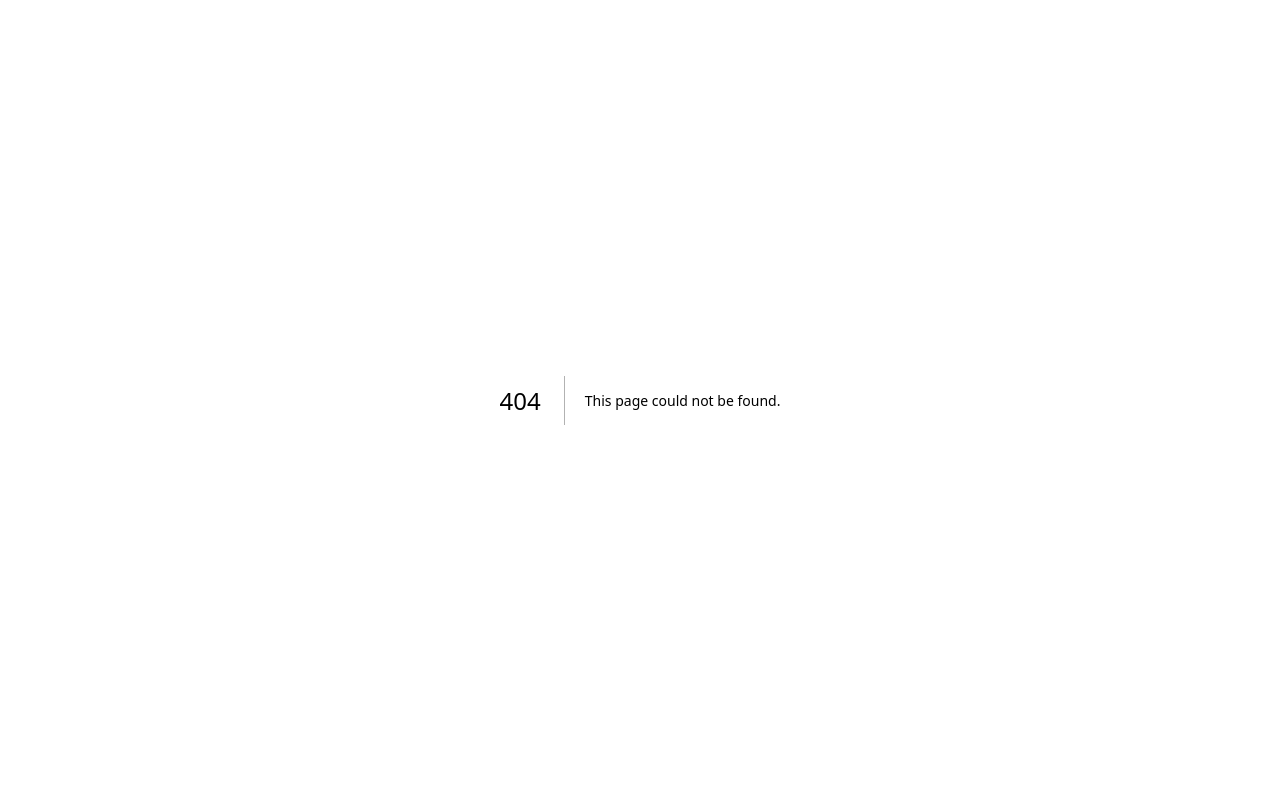
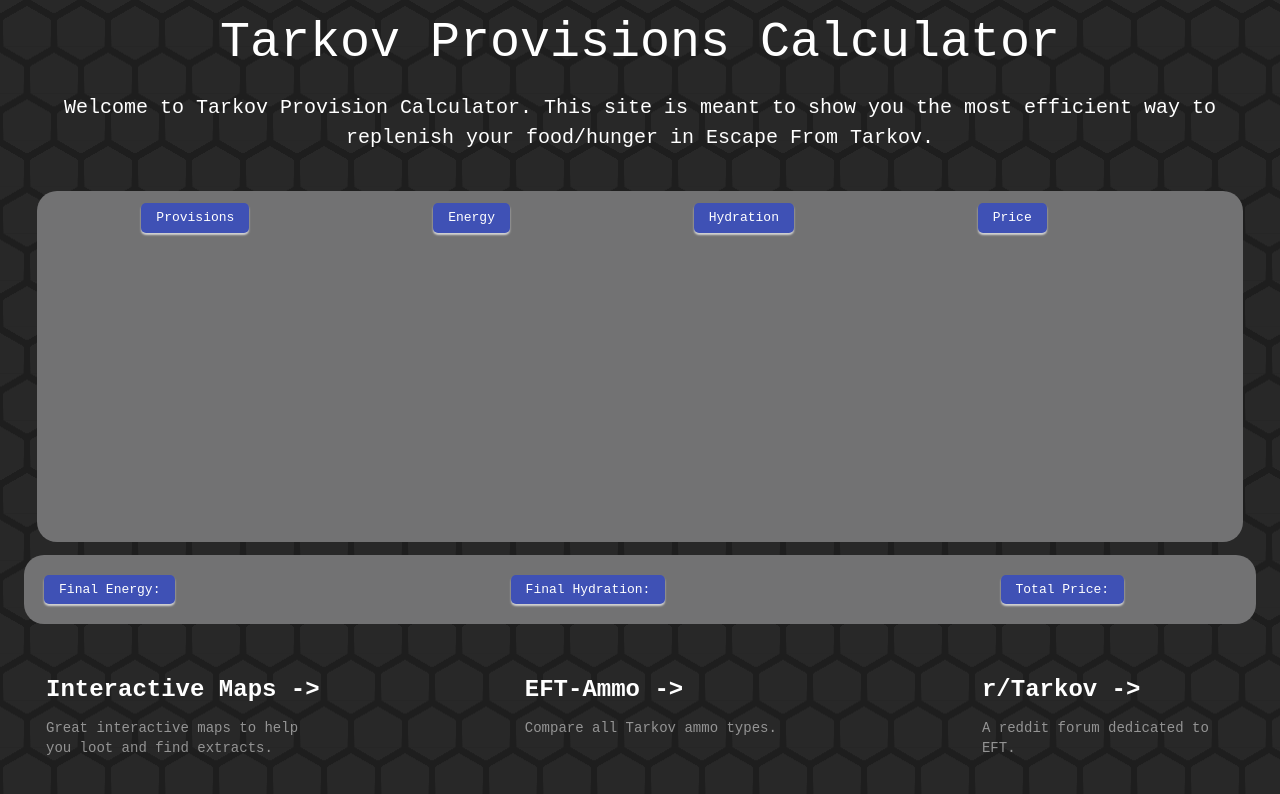
Before and after one commit to FatherPatrick/tarkProvisionCalc, a Next.js app in the folder tark-provision-calc/: page /results in a window 1280 px wide. Before the commit this address had no page. Shown: the top 794 px of the page. Built offline with nearby package versions, Linux system fonts and the light colour scheme.

Commit message:
Creating new page for results and styling

```diff
--- a/tark-provision-calc/app/components/styledButton.tsx
+++ b/tark-provision-calc/app/components/styledButton.tsx
@@ -2,9 +2,10 @@
 
 interface ButtonProps {
     text: string,
+    onClick: (event: { preventDefault: () => void; }) => Promise<void>
 }
 
-export const StyledButton: React.FC<ButtonProps> = ({text}) => {
+export const StyledButton: React.FC<ButtonProps> = ({text, onClick}) => {
     return (
         <div className="w-full h-40 flex items-center justify-center cursor-pointer">
   <div
@@ -25,9 +26,9 @@
       >
         <path
           d="M14 5l7 7m0 0l-7 7m7-7H3"
-          stroke-width="2"
-          stroke-linejoin="round"
-          stroke-linecap="round"
+          strokeWidth="2"
+          strokeLinejoin="round"
+          strokeLinecap="round"
         ></path>
       </svg>
     </span>
@@ -43,13 +44,13 @@
       >
         <path
           d="M14 5l7 7m0 0l-7 7m7-7H3"
-          stroke-width="2"
-          stroke-linejoin="round"
-          stroke-linecap="round"
+          strokeWidth="2"
+          strokeLinejoin="round"
+          strokeLinecap="round"
         ></path>
       </svg>
     </span>
-    <span className="relative w-full text-left transition-colors duration-200 ease-in-out group-hover:text-white dark:group-hover:text-gray-200">
+    <span className="relative w-full text-left transition-colors duration-200 ease-in-out group-hover:text-white dark:group-hover:text-gray-200" onClick={onClick}>
         {text}
     </span>
   </div>
--- a/tark-provision-calc/app/page.tsx
+++ b/tark-provision-calc/app/page.tsx
@@ -1,58 +1,70 @@
 "use client";
-import React, { useState } from 'react';
-import background from "../public/homeBackground.webp"
-import "./styles.css"
-import { Responses } from './types/provisionAPI';
-import { homeStrings } from './types/strings';
-import { Link } from './components/link';
-import { StyledButton } from './components/styledButton';
-import { StyledLabel } from './components/styledLabel';
-import { StyledInput } from './components/styledInput';
+import React, { useState } from "react";
+import "./styles.css";
+import { Responses } from "./types/provisionAPI";
+import { homeStrings } from "./types/strings";
+import { Link } from "./components/link";
+import { StyledButton } from "./components/styledButton";
+import { StyledLabel } from "./components/styledLabel";
+import { StyledInput } from "./components/styledInput";
+import { useRouter } from "next/navigation";
 
 export default function Home() {
+	let responseData: Responses = {};
+	const router = useRouter();
 
 	const [formData, setFormData] = useState({
 		hunger: 0,
 		thirst: 0,
 		goalHunger: 90,
-    goalThirst: 90
+		goalThirst: 90,
 	});
 
-  let responseData: Responses = {}
-
-  const handleSubmit = async (event: { preventDefault: () => void; }) => {
+	const handleSubmit = async (event: { preventDefault: () => void }) => {
 		event.preventDefault();
 
 		// Perform any validation here before submitting  HAHAHAHA
-    const currentValues = '?current_energy=' + formData.hunger + '&current_hydration=' + formData.thirst
-    const goalValues = '&goal_energy=' + formData.goalHunger + '&goal_hydration=' + formData.goalThirst
-    const request = 'http://54.69.21.244:8000/provisions_calculator_api/' + currentValues + goalValues
+		const currentValues =
+			"?current_energy=" +
+			formData.hunger +
+			"&current_hydration=" +
+			formData.thirst;
+		const goalValues =
+			"&goal_energy=" +
+			formData.goalHunger +
+			"&goal_hydration=" +
+			formData.goalThirst;
+		const request =
+			"http://54.69.21.244:8000/provisions_calculator_api/" +
+			currentValues +
+			goalValues;
 
 		// Sending form values off to be calculated
 		try {
-      console.log("sending request", request)
+			console.log("sending request", request);
 			const response = await fetch(request, {
-        method: 'GET',
+				method: "GET",
 				headers: {
-          'Content-Type': 'application/json',
+					"Content-Type": "application/json",
 				},
 			});
-      console.log("recieved", response)
+			console.log("recieved", response);
 			// Handle the response accordingly
 			if (response.ok) {
 				// Form submission successful
-        responseData= await response.json();
-        console.log('Form submitted successfully');
+				responseData = await response.json();
+				console.log("Form submitted successfully");
 			} else {
 				// Form submission failed
-        console.error('Form submission failed');
+				console.error("Form submission failed");
 			}
 		} catch (error) {
-      console.error('Error submitting form:', error);
+			router.push("/results");
+			console.error("Error submitting form:", error);
 		}
 	};
 
-  const handleInputChange = (event: { target: { name: any; value: any; }; }) => {
+	const handleInputChange = (event: { target: { name: any; value: any } }) => {
 		const { name, value } = event.target;
 		setFormData({
 			...formData,
@@ -62,94 +74,102 @@
 
 	return (
 		<main className='container'>
-
-      <div style={{textAlign:"center", color:"white", fontFamily: "monospace"}}>
-          <p style={{ fontSize:"50px" }}>{homeStrings.title}</p>
-          <p style={{ fontSize:"20px", paddingTop:"1%", paddingBottom:"3%"}}>{homeStrings.header}</p>
+			<div
+				style={{ textAlign: "center", color: "white", fontFamily: "monospace" }}
+			>
+				<p style={{ fontSize: "50px" }}>{homeStrings.title}</p>
+				<p style={{ fontSize: "20px", paddingTop: "1%", paddingBottom: "3%" }}>
+					{homeStrings.header}
+				</p>
 			</div>
 
-      <div className='divContainer' style={{background:"#727273", flexDirection: "row", width:"95%"}}>
-        {/*Column for form*/}
-        <div style={{ display: 'flex', flexDirection: 'column', alignItems: 'flex-start', paddingRight:'5%', paddingTop:'1%'}}>
-          <form style={{display:"flex", flexDirection:"row", gap:"5%", marginLeft:"10%", padding:"3%"}} onSubmit={handleSubmit}>
-            <div style={{display:"flex", flexDirection: "column", flex: 1, textWrap: "nowrap"}}>
-              <StyledLabel text={homeStrings.form.hunger}/>
+			<div
+				className='divContainer'
+				style={{
+					background: "#727273",
+					flexDirection: "row",
+					width: "95%",
+					justifyContent: "center",
+				}}
+			>
+				<form
+					style={{
+						display: "flex",
+						gap: "5%",
+						alignSelf: "center",
+					}}
+				>
+					<div
+						style={{
+							display: "flex",
+							flexDirection: "column",
+							flex: 1,
+							textWrap: "nowrap",
+						}}
+					>
+						<StyledLabel text={homeStrings.form.hunger} />
 						<br />
-              <StyledLabel text={homeStrings.form.thirst}/>
+						<StyledLabel text={homeStrings.form.thirst} />
 						<br />
-              <StyledLabel text={homeStrings.form.goalHunger}/>
+						<StyledLabel text={homeStrings.form.goalHunger} />
 						<br />
-              <StyledLabel text={homeStrings.form.goalThirst}/>
+						<StyledLabel text={homeStrings.form.goalThirst} />
 						<br />
-              <StyledButton text={homeStrings.form.calc}/>
+						<StyledButton text={homeStrings.form.calc} onClick={handleSubmit} />
 					</div>
 
-            <div style={{display:"flex", flexDirection: "column", flex: 1}}>
-              <StyledInput type="text" name="hunger" defaultValue={formData.hunger as unknown as string} handleChange={handleInputChange}/>
+					<div style={{ display: "flex", flexDirection: "column", flex: 1 }}>
+						<StyledInput
+							type='text'
+							name='hunger'
+							defaultValue={formData.hunger as unknown as string}
+							handleChange={handleInputChange}
+						/>
 						<br />
-              <StyledInput type="text" name="thirst" defaultValue={formData.thirst as unknown as string} handleChange={handleInputChange}/>
+						<StyledInput
+							type='text'
+							name='thirst'
+							defaultValue={formData.thirst as unknown as string}
+							handleChange={handleInputChange}
+						/>
 						<br />
-              <StyledInput type="text" name="goalHunger" defaultValue={formData.goalHunger as unknown as string} handleChange={handleInputChange}/>
+						<StyledInput
+							type='text'
+							name='goalHunger'
+							defaultValue={formData.goalHunger as unknown as string}
+							handleChange={handleInputChange}
+						/>
 						<br />
-              <StyledInput type="text" name="goalThirst" defaultValue={formData.goalThirst as unknown as string} handleChange={handleInputChange}/>
+						<StyledInput
+							type='text'
+							name='goalThirst'
+							defaultValue={formData.goalThirst as unknown as string}
+							handleChange={handleInputChange}
+						/>
 						<br />
 					</div>
 				</form>
 			</div>
 
-        {/*Column for response*/}
-        {responseData.min_price !== undefined &&
-        <div style={{ flexDirection: 'row', alignItems: 'flex-start', paddingTop:'1%'}}>
-          <form style={{gap:"5%", marginLeft:"10%", padding:"3%"}} onSubmit={handleSubmit}>
-          <div style={{display:"flex", flex: 1, textWrap: "nowrap", gap:"10%"}}>
-          <StyledLabel text='Provisions'/>
-            <br/>
-            {responseData && responseData.provisions && responseData.provisions.length > 0 && responseData.provisions.map((provision, index) => (
-            <div key={index}>
-              <p className='responseOutput'>{`Name: ${provision.name}`}</p>
-            </div>
-          ))}
-          <StyledLabel text='Energy'/>
-            <br/>
-            {responseData && responseData.provisions && responseData.provisions.length > 0 && responseData.provisions.map((provision, index) => (
-            <div key={index}>
-              <p className='responseOutput'>{`Name: ${provision.energy}`}</p>
-            </div>
-          ))}
-          <StyledLabel text='Hydration'/>
-            <br/>
-            {responseData && responseData.provisions && responseData.provisions.length > 0 && responseData.provisions.map((provision, index) => (
-            <div key={index}>
-              <p className='responseOutput'>{`Name: ${provision.hydration}`}</p>
-            </div>
-          ))}
-          <StyledLabel text='Price'/>
-            <br/>
-            {responseData && responseData.provisions && responseData.provisions.length > 0 && responseData.provisions.map((provision, index) => (
-            <div key={index}>
-              <p className='responseOutput'>{`Name: ${provision.price}`}</p>
-            </div>
-          ))}
-          </div>
-          </form>
-        </div>
-        }
-      </div>
-
-      {responseData.min_price !== undefined &&
-      <div className='divContainer' style={{background:"#727273", flexDirection: "column", fontFamily:"monospace",  marginTop:"1%", padding:"1%"}}>
-        <StyledLabel text={homeStrings.totals.energy}/><p className='responseOutput'>{responseData.final_energy}</p>
-        <br/>
-        <StyledLabel text={homeStrings.totals.thirst}/><p className='responseOutput'>{responseData.final_hydration}</p>
-        <br/>
-        <StyledLabel text={homeStrings.totals.cost}/><p className='responseOutput'>{responseData.min_price}</p>
-      </div>
-    }
-
-      <div className="mb-32 flex flex-col lg:w-full lg:mb-0 lg:flex-row lg:justify-between p-5" style={{color:"white"}}>
-        <Link header={homeStrings.links.maps} description={homeStrings.links.description.maps} link="https://tarkov.dev/maps/"/>
-        <Link header={homeStrings.links.ammo} description={homeStrings.links.description.ammo} link="https://www.eft-ammo.com/"/>
-        <Link header={homeStrings.links.reddit} description={homeStrings.links.description.reddit} link="https://www.reddit.com/r/Tarkov/"/>
+			<div
+				className='mb-32 flex flex-col lg:w-full lg:mb-0 lg:flex-row lg:justify-between p-5'
+				style={{ color: "white" }}
+			>
+				<Link
+					header={homeStrings.links.maps}
+					description={homeStrings.links.description.maps}
+					link='https://tarkov.dev/maps/'
+				/>
+				<Link
+					header={homeStrings.links.ammo}
+					description={homeStrings.links.description.ammo}
+					link='https://www.eft-ammo.com/'
+				/>
+				<Link
+					header={homeStrings.links.reddit}
+					description={homeStrings.links.description.reddit}
+					link='https://www.reddit.com/r/Tarkov/'
+				/>
 			</div>
 		</main>
 	);
--- /dev/null
+++ b/tark-provision-calc/app/results/page.tsx
@@ -0,0 +1,135 @@
+"use client";
+import React from "react";
+import "../styles.css";
+import { Responses } from "../types/provisionAPI";
+import { homeStrings } from "../types/strings";
+import { Link } from "../components/link";
+import { StyledLabel } from "../components/styledLabel";
+import { useRouter } from "next/navigation";
+
+export default function Home() {
+	const router = useRouter();
+	let responseData: Responses = {};
+
+	const handleBack = async (event: { preventDefault: () => void }) => {
+		event.preventDefault();
+
+		try {
+			console.log("navigating to home");
+			router.push("/");
+		} catch (error) {
+			console.error("Error backing, try again", error);
+		}
+	};
+
+	return (
+		<main className='container'>
+			<div
+				style={{ textAlign: "center", color: "white", fontFamily: "monospace" }}
+			>
+				<p style={{ fontSize: "50px" }} onClick={handleBack}>
+					{homeStrings.title}
+				</p>
+				<p style={{ fontSize: "20px", paddingTop: "1%", paddingBottom: "3%" }}>
+					{homeStrings.header}
+				</p>
+			</div>
+
+			<div
+				className='divContainer'
+				style={{
+					background: "#727273",
+					flexDirection: "row",
+					alignItems: "flex-start",
+					width: "95%",
+					justifyContent: "space-evenly",
+					padding: "1%",
+				}}
+			>
+				{/*Column for response*/}
+				<StyledLabel text='Provisions' />
+				<br />
+				{responseData &&
+					responseData.provisions &&
+					responseData.provisions.length > 0 &&
+					responseData.provisions.map((provision, index) => (
+						<div key={index}>
+							<p className='responseOutput'>{`Name: ${provision.name}`}</p>
+						</div>
+					))}
+				<StyledLabel text='Energy' />
+				<br />
+				{responseData &&
+					responseData.provisions &&
+					responseData.provisions.length > 0 &&
+					responseData.provisions.map((provision, index) => (
+						<div key={index}>
+							<p className='responseOutput'>{`Name: ${provision.energy}`}</p>
+						</div>
+					))}
+				<StyledLabel text='Hydration' />
+				<br />
+				{responseData &&
+					responseData.provisions &&
+					responseData.provisions.length > 0 &&
+					responseData.provisions.map((provision, index) => (
+						<div key={index}>
+							<p className='responseOutput'>{`Name: ${provision.hydration}`}</p>
+						</div>
+					))}
+				<StyledLabel text='Price' />
+				<br />
+				{responseData &&
+					responseData.provisions &&
+					responseData.provisions.length > 0 &&
+					responseData.provisions.map((provision, index) => (
+						<div key={index}>
+							<p className='responseOutput'>{`Name: ${provision.price}`}</p>
+						</div>
+					))}
+			</div>
+
+			<div
+				className='mb-32 flex flex-col lg:w-full lg:mb-0 lg:flex-row lg:justify-between p-5'
+				style={{
+					color: "white",
+					marginTop: "1%",
+					background: "#727273",
+					width: "97%",
+					borderRadius: "20px",
+					alignSelf: "center",
+				}}
+			>
+				<StyledLabel text={homeStrings.totals.energy} />
+				<p className='responseOutput'>{responseData.final_energy}</p>
+				<br />
+				<StyledLabel text={homeStrings.totals.thirst} />
+				<p className='responseOutput'>{responseData.final_hydration}</p>
+				<br />
+				<StyledLabel text={homeStrings.totals.cost} />
+				<p className='responseOutput'>{responseData.min_price}</p>
+			</div>
+
+			<div
+				className='mb-32 flex flex-col lg:w-full lg:mb-0 lg:flex-row lg:justify-between p-5'
+				style={{ color: "white", marginTop: "1%" }}
+			>
+				<Link
+					header={homeStrings.links.maps}
+					description={homeStrings.links.description.maps}
+					link='https://tarkov.dev/maps/'
+				/>
+				<Link
+					header={homeStrings.links.ammo}
+					description={homeStrings.links.description.ammo}
+					link='https://www.eft-ammo.com/'
+				/>
+				<Link
+					header={homeStrings.links.reddit}
+					description={homeStrings.links.description.reddit}
+					link='https://www.reddit.com/r/Tarkov/'
+				/>
+			</div>
+		</main>
+	);
+}
--- a/tark-provision-calc/package.json
+++ b/tark-provision-calc/package.json
@@ -9,7 +9,7 @@
     "lint": "next lint"
   },
   "dependencies": {
-    "next": "14.1.0",
+    "next": "^14.1.0",
     "react": "^18",
     "react-dom": "^18",
     "react-starfield": "^1.0.3"
```
Also changed, not shown: tark-provision-calc/app/styles.css (indentation only), 1 other file (tests, documents, lock files or other folders). Lines whose indentation alone changed are shown as unchanged.
